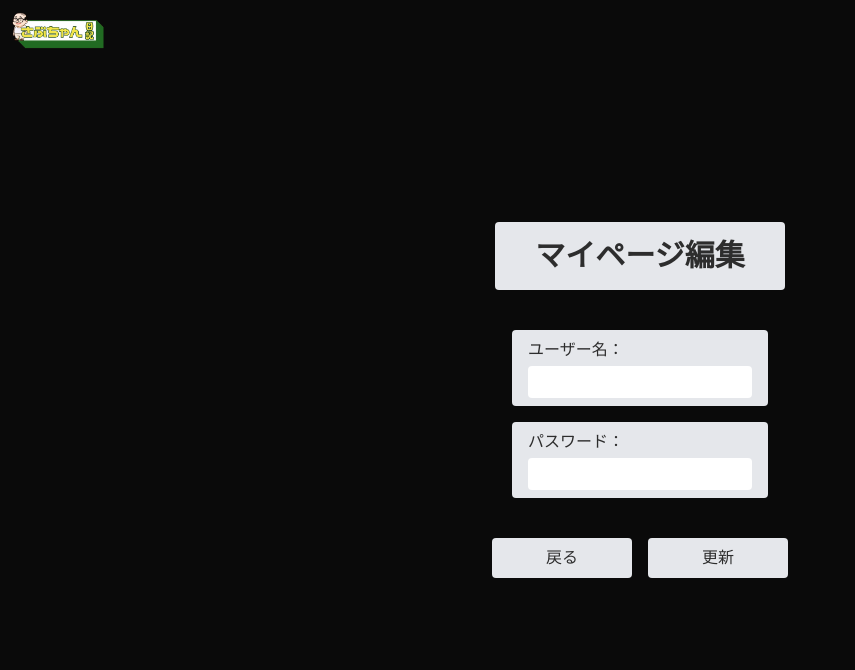
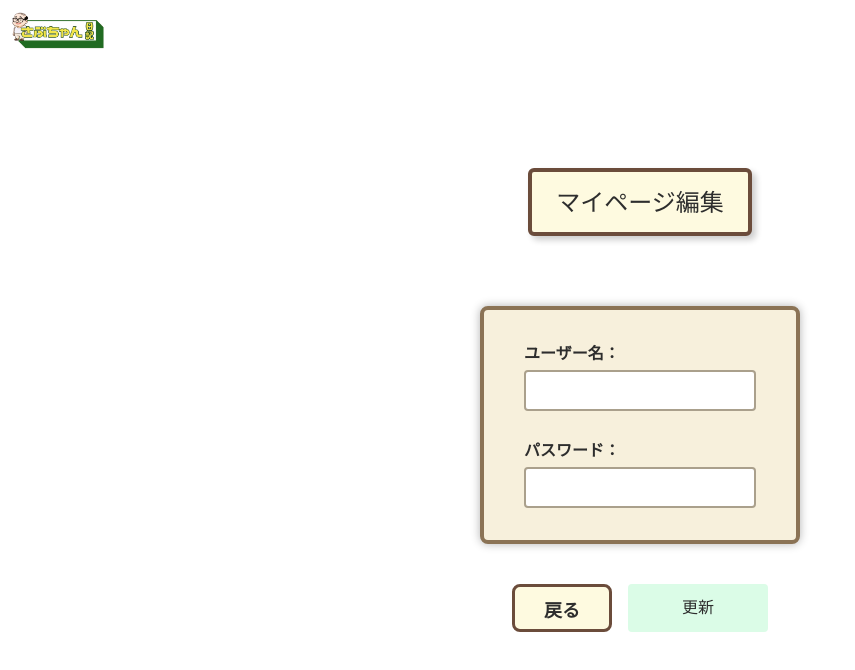
Before and after one commit to 2025SpringTeamA/frontend, a Next.js app: page /mypage-edit in a window 1280 px wide. Shown: the top 670 px of the page, without its empty margins (0-855 px from the left). Built offline with nearby package versions, Linux system fonts and the light colour scheme.

Commit message:
CSS をほかのページと統一

```diff
--- a/src/app/chat-history/page.tsx
+++ b/src/app/chat-history/page.tsx
@@ -25,7 +25,7 @@ export default function ChatHistory() {
       <Logo />
       <div className="flex items-center justify-center">
         <div className="w-full max-w-md p-4 rounded-lg">
-          <h2 className="text-xl font-semibold mb-4">チャット履歴</h2>
+          <h1 className="kakejiku">チャット履歴</h1>
         </div>
       </div>
       <NavBar />
--- a/src/app/mypage-edit/page.tsx
+++ b/src/app/mypage-edit/page.tsx
@@ -8,13 +8,11 @@ export default function MypageEdit() {
   return (
     <>
       <Logo />
-      <main className="flex flex-col items-center justify-center min-h-screen bg-[#0a0a0a] text-white p-8 gap-10">
-        <h1 className="text-3xl font-bold bg-gray-200 text-black px-10 py-4 rounded">
-          マイページ編集
-        </h1>
+      <main className="flex flex-col items-center justify-center min-h-screen p-8 gap-10">
+        <h1 className="kakejiku">マイページ編集</h1>
 
-        <form className="flex flex-col gap-4 w-64">
-          <label className="bg-gray-200 text-black px-4 py-2 rounded">
+        <form className="fusuma-form">
+          <label className="text-black px-4 py-2 rounded">
             ユーザー名：
             <Input
               type="text"
@@ -23,7 +21,7 @@ export default function MypageEdit() {
             />
           </label>
 
-          <label className="bg-gray-200 text-black px-4 py-2 rounded">
+          <label className="text-black px-4 py-2 rounded">
             パスワード：
             <Input
               type="password"
@@ -34,13 +32,10 @@ export default function MypageEdit() {
         </form>
 
         <div className="flex space-x-4">
-          <Link
-            href="/mypage"
-            className="flex items-center justify-center bg-gray-200 text-black px-4 py-2 rounded hover:bg-gray-300 w-[140px]"
-          >
+          <Link href="/mypage" className="button-back">
             戻る
           </Link>
-          <Button className="bg-gray-200 text-black px-4 py-2 rounded hover:bg-gray-300 w-[140px]">
+          <Button className="bg-green-100 text-black px-4 py-2 rounded hover:bg-green-200 w-[140px]">
             更新
           </Button>
         </div>
--- a/src/app/mypage/page.tsx
+++ b/src/app/mypage/page.tsx
@@ -22,10 +22,11 @@ export default function Home() {
   return (
     <>
       <Logo />
-      <h2 className="text-xl font-semibold mb-4">マイページ</h2>
-      <NavBar />
-      <div className="flex flex-col items-center space-y-4">
-        <div className="flex flex-col space-y-1 w-full max-w-sm">
+      <main className="flex flex-col items-center justify-center min-h-screen p-8 gap-4">
+        <h1 className="kakejiku">マイページ</h1>
+        <NavBar />
+
+        <form className="fusuma-form">
           <label htmlFor="username" className="font-semibold">
             ユーザ名
           </label>
@@ -35,8 +36,6 @@ export default function Home() {
             name="text"
             className="bg-white border px-3 py-2 rounded"
           />
-        </div>
-        <div className="flex flex-col space-y-1 w-full max-w-sm">
           <label htmlFor="password" className="font-semibold">
             パスワード
           </label>
@@ -46,8 +45,9 @@ export default function Home() {
             name="password"
             className="bg-white border px-3 py-2 rounded"
           />
-        </div>
-        <div className="flex items-center space-x-4">
+        </form>
+
+        <div className="flex space-x-4">
           <Link
             href="/mypage-edit"
             className="bg-gray-200 text-black px-4 py-2 rounded hover:bg-gray-300 text-center"
@@ -62,7 +62,7 @@ export default function Home() {
             削除
           </Button>
         </div>
-      </div>
+      </main>
     </>
   );
 }
```
